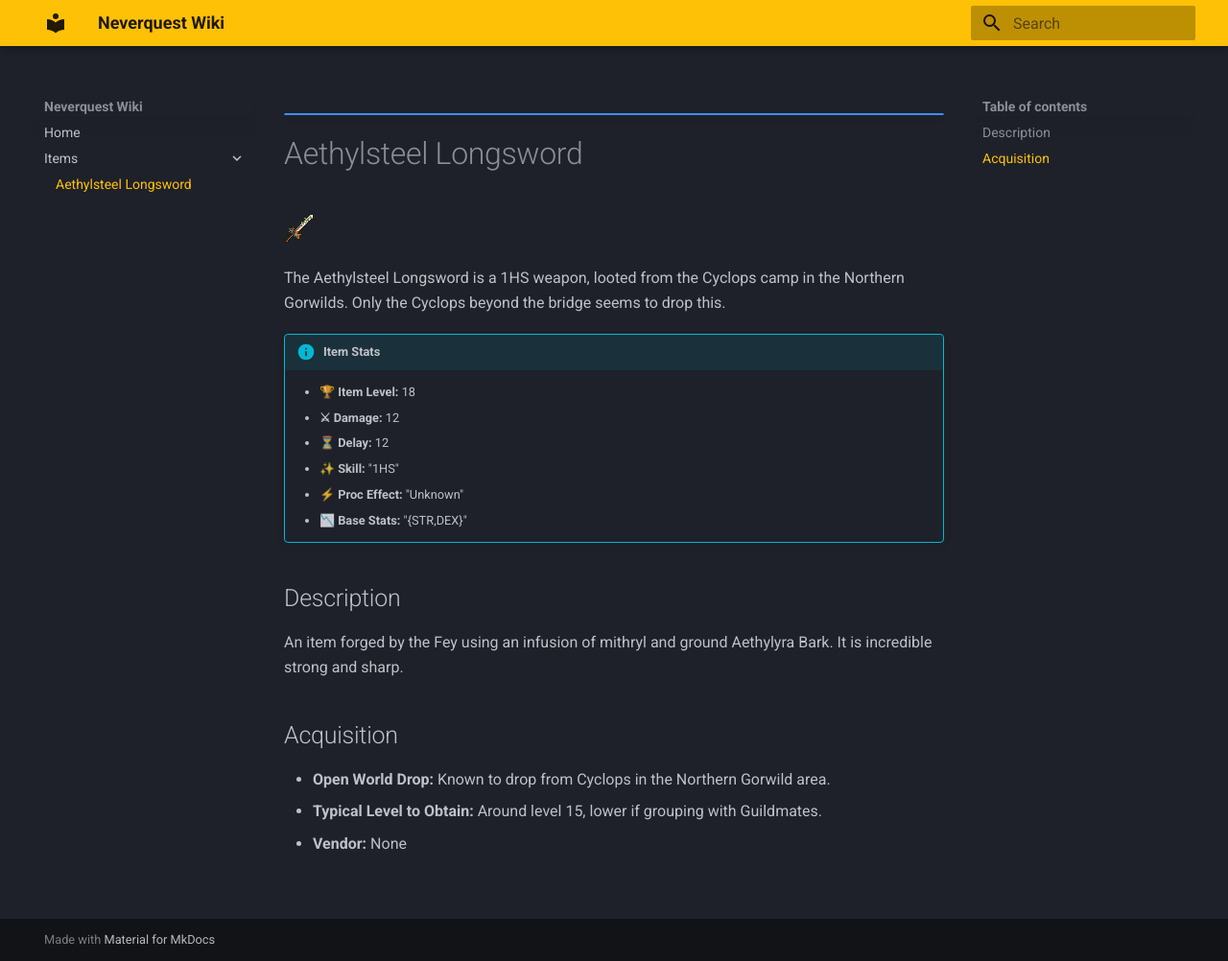
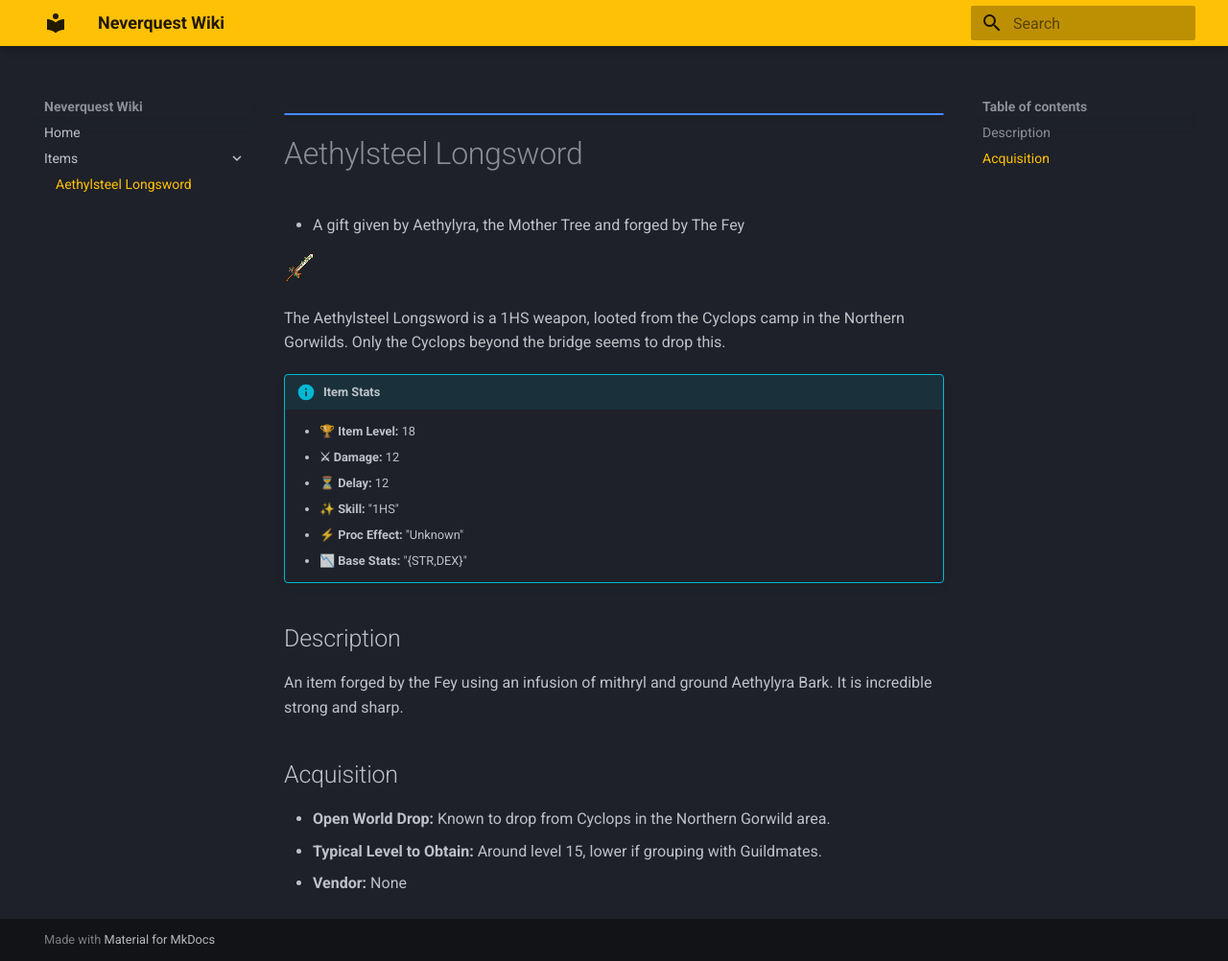
Before and after one commit to NeverQuest-Ben/NeverQuest, an MkDocs documentation site: the page built from docs/itemDatabase/Aethylsteel_Longsword.md, in a window 1280 px wide and 1002 px high. Shown: the whole window at 96% size. Built offline with MkDocs 1.6.1 and Material for MkDocs 9.7.7, drawn with Linux system fonts in a browser that asks for light colours.

Commit message:
Update Aethylsteel_Longsword.md

```diff
--- a/docs/itemDatabase/Aethylsteel_Longsword.md
+++ b/docs/itemDatabase/Aethylsteel_Longsword.md
@@ -1,5 +1,6 @@
 !!! abstact ""
 # Aethylsteel Longsword
+* A gift given by Aethylyra, the Mother Tree and forged by The Fey
 
 ![Aethylsteel Longsword](../gameAssets/Aethylsteel_Longsword.png){: style="image-rendering: pixelated; width: 32px;" }
 
```
